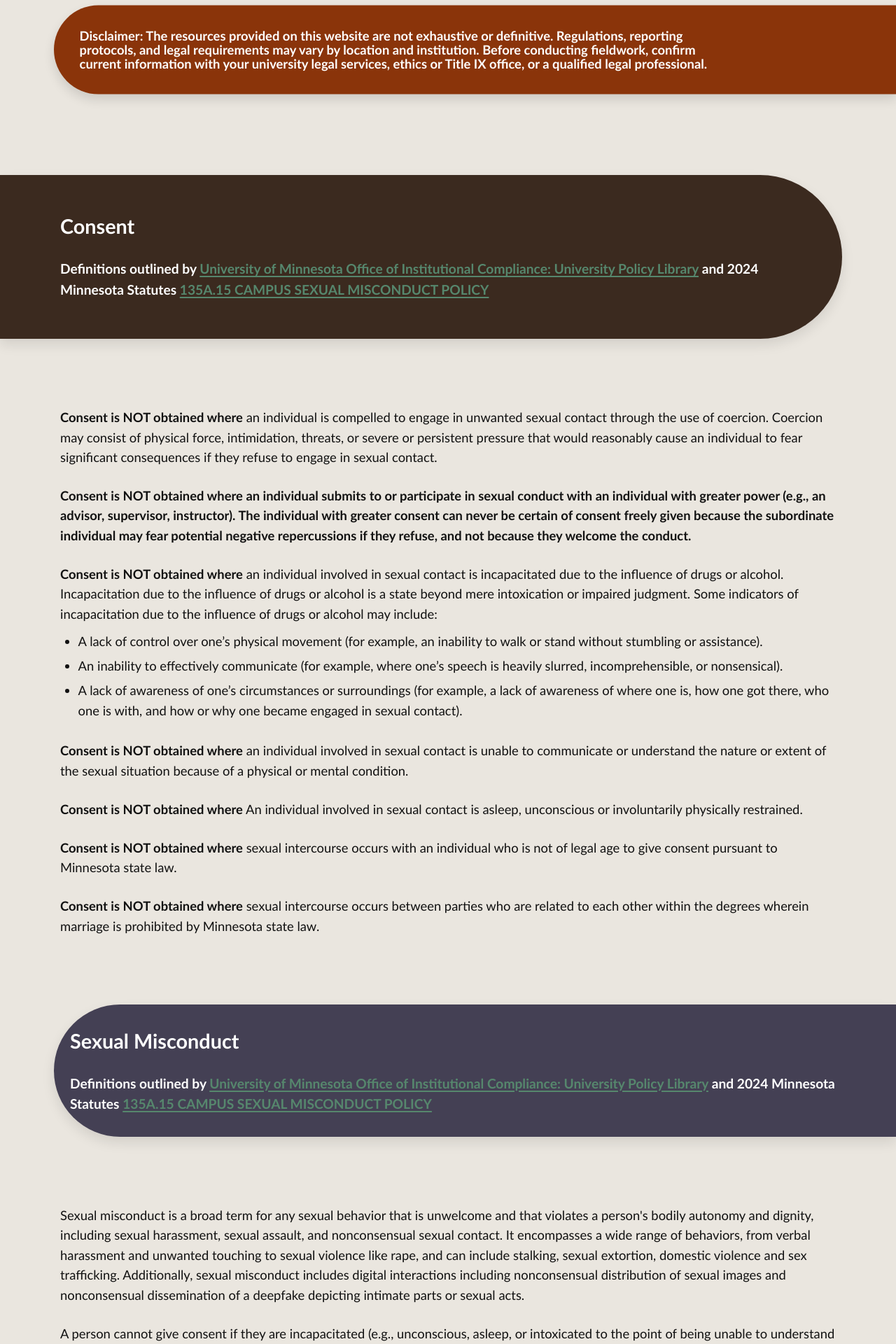
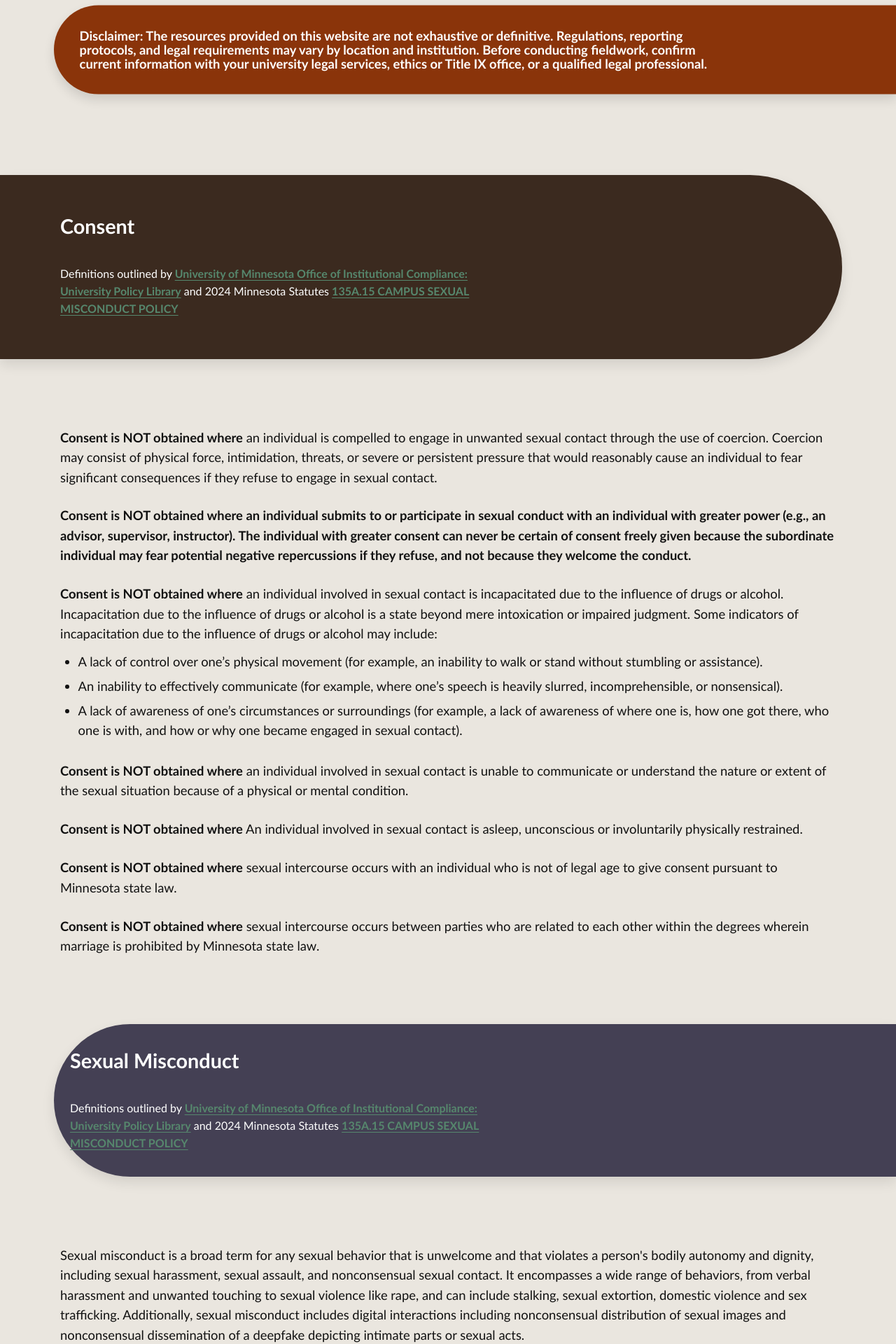
Before and after one commit to AnthroSafetyWarrior/GoldenTrowelProject, a Jekyll site: the page built from _pages/definitions.html, in a window 1280 px wide. Shown: the part 1132-3052 px from the top of the page at 70% size. Built offline with Jekyll 4.4.1, drawn with Linux system fonts in a browser that asks for light colours.

Commit message:
updating name

```diff
--- a/_pages/definitions.html
+++ b/_pages/definitions.html
@@ -8,6 +8,20 @@
 hero_tint: .40
 ---
 
+<style>
+.split .art{ justify-self: center; }
+.pillhead.pill--sage > a,
+.pill--sage .pillhead__link{
+  color: var(--slate);
+  text-decoration: underline;
+}
+.pillhead.pill--sage > a:visited{ color: var(--slate); }
+.pillhead.pill--sage > a:hover{ color: var(--logo-orange); },
+.pillhead.pill--sage > a:focus-visible{
+  color: var(--slate);           /* or a darker slate var if you have one */
+  text-decoration: underline;
+}
+</style>
 
 <!-- 1) Intro – plain background -->
 <section class="section intro">
@@ -35,7 +49,7 @@
 <section class="pillband pill--soil pill--clip-left pill--tight">
  <div class="section">
 <h2>Consent</h2>
-<p class="lede">Definitions outlined by <strong><a href "https://policy.umn.edu/opportunity/sexharassassault#:~:text=by%20this%20policy.-,Relationship%20violence,-Relationship%20violence%20is" target="_blank" rel="noopener noreferrer">University of Minnesota Office of Institutional Compliance: University Policy Library</a></strong> and 2024 Minnesota Statutes <strong><a href "https://www.revisor.mn.gov/statutes/cite/135A.15s" target="_blank" rel="noopener noreferrer">135A.15 CAMPUS SEXUAL MISCONDUCT POLICY</a></strong></p>
+<p class="lede-note" style="margin-top:.8rem; font-size:1em;">Definitions outlined by <strong><a href "https://policy.umn.edu/opportunity/sexharassassault#:~:text=by%20this%20policy.-,Relationship%20violence,-Relationship%20violence%20is" target="_blank" rel="noopener noreferrer">University of Minnesota Office of Institutional Compliance: University Policy Library</a></strong> and 2024 Minnesota Statutes <strong><a href "https://www.revisor.mn.gov/statutes/cite/135A.15s" target="_blank" rel="noopener noreferrer">135A.15 CAMPUS SEXUAL MISCONDUCT POLICY</a></strong></p>
 </div>
 </section>
 
@@ -68,7 +82,7 @@
 <section class="pillband pill--slate pill--clip-right pill--tight">
  <div class="section">
 <h2>Sexual Misconduct</h2>
-<p class="lede">Definitions outlined by <strong><a href "https://policy.umn.edu/opportunity/sexharassassault#:~:text=by%20this%20policy.-,Relationship%20violence,-Relationship%20violence%20is" target="_blank" rel="noopener noreferrer">University of Minnesota Office of Institutional Compliance: University Policy Library</a></strong> and 2024 Minnesota Statutes <strong><a href "https://www.revisor.mn.gov/statutes/cite/135A.15s" target="_blank" rel="noopener noreferrer">135A.15 CAMPUS SEXUAL MISCONDUCT POLICY</a></strong></p>
+<p class="lede-note" style="margin-top:.8rem; font-size:1em;">Definitions outlined by <strong><a href "https://policy.umn.edu/opportunity/sexharassassault#:~:text=by%20this%20policy.-,Relationship%20violence,-Relationship%20violence%20is" target="_blank" rel="noopener noreferrer">University of Minnesota Office of Institutional Compliance: University Policy Library</a></strong> and 2024 Minnesota Statutes <strong><a href "https://www.revisor.mn.gov/statutes/cite/135A.15s" target="_blank" rel="noopener noreferrer">135A.15 CAMPUS SEXUAL MISCONDUCT POLICY</a></strong></p>
 </div>
 </section>
 
@@ -86,7 +100,7 @@
 <section class="pillband pill--sage pill--clip-left pill--tight">
  <div class="section">
 <h2>Sexual Harassment</h2>
-<p class="lede">Definitions outlined by <strong><a href "https://policy.umn.edu/opportunity/sexharassassault#:~:text=by%20this%20policy.-,Relationship%20violence,-Relationship%20violence%20is" target="_blank" rel="noopener noreferrer">University of Minnesota Office of Institutional Compliance: University Policy Library</a></strong> and 2024 Minnesota Statutes <strong><a href "https://www.revisor.mn.gov/statutes/cite/135A.15s" target="_blank" rel="noopener noreferrer">135A.15 CAMPUS SEXUAL MISCONDUCT POLICY</a></strong></p>
+<p class="lede-note" style="margin-top:.8rem; font-size:1em;">Definitions outlined by <strong><a href "https://policy.umn.edu/opportunity/sexharassassault#:~:text=by%20this%20policy.-,Relationship%20violence,-Relationship%20violence%20is" target="_blank" rel="noopener noreferrer">University of Minnesota Office of Institutional Compliance: University Policy Library</a></strong> and 2024 Minnesota Statutes <strong><a href "https://www.revisor.mn.gov/statutes/cite/135A.15s" target="_blank" rel="noopener noreferrer">135A.15 CAMPUS SEXUAL MISCONDUCT POLICY</a></strong></p>
 </div>
 </section>
 
@@ -136,7 +150,7 @@
 <section class="pillband pill--orange pill--clip-right pill--tight">
  <div class="section">
 <h2>Sexual Assault</h2>
-<p class="lede">Definitions outlined by <strong><a href "https://policy.umn.edu/opportunity/sexharassassault#:~:text=by%20this%20policy.-,Relationship%20violence,-Relationship%20violence%20is" target="_blank" rel="noopener noreferrer">University of Minnesota Office of Institutional Compliance: University Policy Library</a></strong> and 2024 Minnesota Statutes <strong><a href "https://www.revisor.mn.gov/statutes/cite/135A.15s" target="_blank" rel="noopener noreferrer">135A.15 CAMPUS SEXUAL MISCONDUCT POLICY</a></strong></p>
+<p class="lede-note" style="margin-top:.8rem; font-size:1em;">Definitions outlined by <strong><a href "https://policy.umn.edu/opportunity/sexharassassault#:~:text=by%20this%20policy.-,Relationship%20violence,-Relationship%20violence%20is" target="_blank" rel="noopener noreferrer">University of Minnesota Office of Institutional Compliance: University Policy Library</a></strong> and 2024 Minnesota Statutes <strong><a href "https://www.revisor.mn.gov/statutes/cite/135A.15s" target="_blank" rel="noopener noreferrer">135A.15 CAMPUS SEXUAL MISCONDUCT POLICY</a></strong></p>
 </div>
 </section>
 
@@ -165,7 +179,7 @@
 <section class="pillband pill--soil pill--clip-left pill--tight">
  <div class="section">
 <h2>Coercion</h2>
-<p class="lede">Definitions outlined by <strong><a href "https://policy.umn.edu/opportunity/sexharassassault#:~:text=by%20this%20policy.-,Relationship%20violence,-Relationship%20violence%20is" target="_blank" rel="noopener noreferrer">University of Minnesota Office of Institutional Compliance: University Policy Library</a></strong> and 2024 Minnesota Statutes <strong><a href "https://www.revisor.mn.gov/statutes/cite/135A.15s" target="_blank" rel="noopener noreferrer">135A.15 CAMPUS SEXUAL MISCONDUCT POLICY</a></strong></p>
+<p class="lede-note" style="margin-top:.8rem; font-size:1em;">Definitions outlined by <strong><a href "https://policy.umn.edu/opportunity/sexharassassault#:~:text=by%20this%20policy.-,Relationship%20violence,-Relationship%20violence%20is" target="_blank" rel="noopener noreferrer">University of Minnesota Office of Institutional Compliance: University Policy Library</a></strong> and 2024 Minnesota Statutes <strong><a href "https://www.revisor.mn.gov/statutes/cite/135A.15s" target="_blank" rel="noopener noreferrer">135A.15 CAMPUS SEXUAL MISCONDUCT POLICY</a></strong></p>
 </div>
 </section>
 
@@ -181,7 +195,7 @@
 <section class="pillband pill--slate pill--clip-right pill--tight">
  <div class="section">
 <h2>Stalking</h2>
-<p class="lede">Definitions outlined by <strong><a href "https://policy.umn.edu/opportunity/sexharassassault#:~:text=by%20this%20policy.-,Relationship%20violence,-Relationship%20violence%20is" target="_blank" rel="noopener noreferrer">University of Minnesota Office of Institutional Compliance: University Policy Library</a></strong> and 2024 Minnesota Statutes <strong><a href "https://www.revisor.mn.gov/statutes/cite/135A.15s" target="_blank" rel="noopener noreferrer">135A.15 CAMPUS SEXUAL MISCONDUCT POLICY</a></strong></p>
+<p class="lede-note" style="margin-top:.8rem; font-size:1em;">Definitions outlined by <strong><a href "https://policy.umn.edu/opportunity/sexharassassault#:~:text=by%20this%20policy.-,Relationship%20violence,-Relationship%20violence%20is" target="_blank" rel="noopener noreferrer">University of Minnesota Office of Institutional Compliance: University Policy Library</a></strong> and 2024 Minnesota Statutes <strong><a href "https://www.revisor.mn.gov/statutes/cite/135A.15s" target="_blank" rel="noopener noreferrer">135A.15 CAMPUS SEXUAL MISCONDUCT POLICY</a></strong></p>
 </div>
 </section>
 
@@ -198,10 +212,9 @@
 <section class="pillband pill--sage pill--clip-left pill--tight">
  <div class="section">
 <h2>Retaliation</h2>
-<p class="lede">Definitions outlined by <strong><a href "https://policy.umn.edu/opportunity/sexharassassault#:~:text=by%20this%20policy.-,Relationship%20violence,-Relationship%20violence%20is" target="_blank" rel="noopener noreferrer">University of Minnesota Office of Institutional Compliance: University Policy Library</a></strong> and 2024 Minnesota Statutes <strong><a href "https://www.revisor.mn.gov/statutes/cite/135A.15s" target="_blank" rel="noopener noreferrer">135A.15 CAMPUS SEXUAL MISCONDUCT POLICY</a></strong></p>
+<p class="lede-note" style="margin-top:.8rem; font-size:1em;">Definitions outlined by <strong><a href "https://policy.umn.edu/opportunity/sexharassassault#:~:text=by%20this%20policy.-,Relationship%20violence,-Relationship%20violence%20is" target="_blank" rel="noopener noreferrer">University of Minnesota Office of Institutional Compliance: University Policy Library</a></strong> and 2024 Minnesota Statutes <strong><a href "https://www.revisor.mn.gov/statutes/cite/135A.15s" target="_blank" rel="noopener noreferrer">135A.15 CAMPUS SEXUAL MISCONDUCT POLICY</a></strong></p>
 </div>
 </section>
-
 
 <section class="section intro">
 <div class="intro-title">
```
